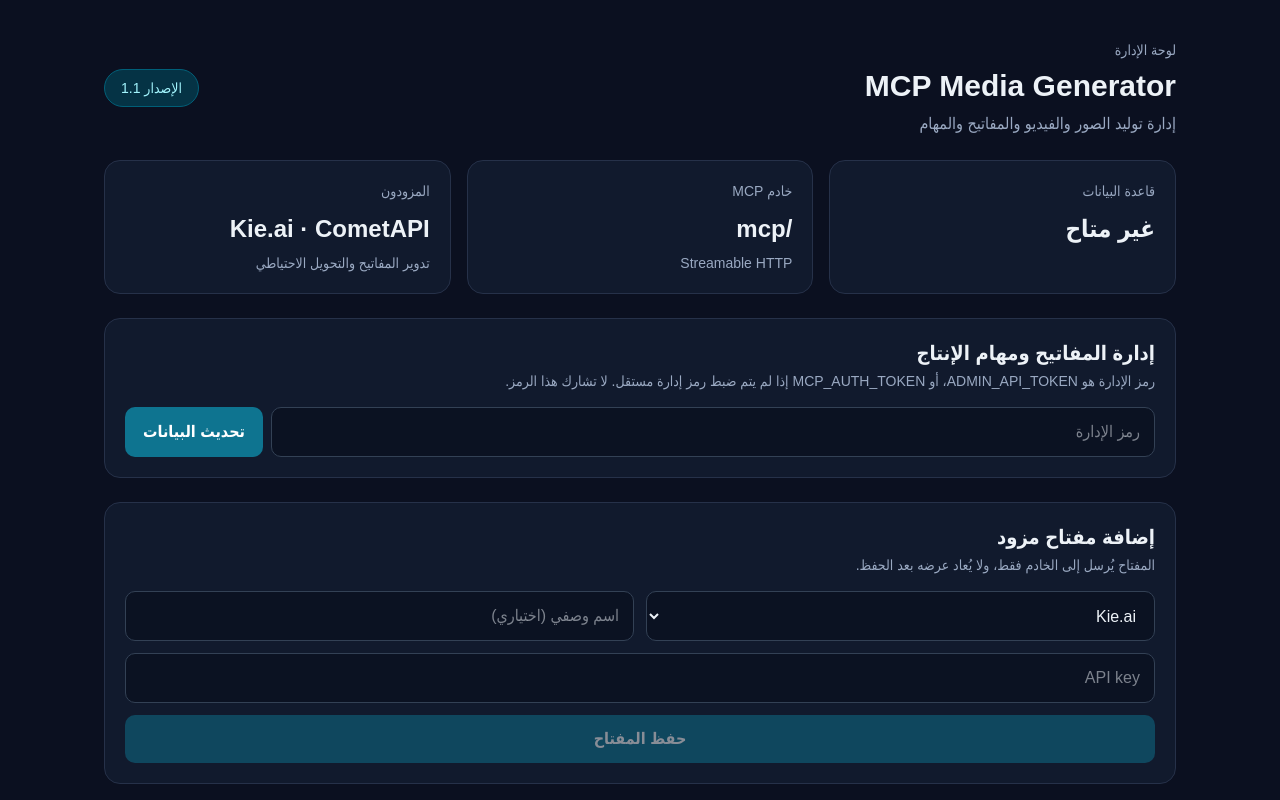
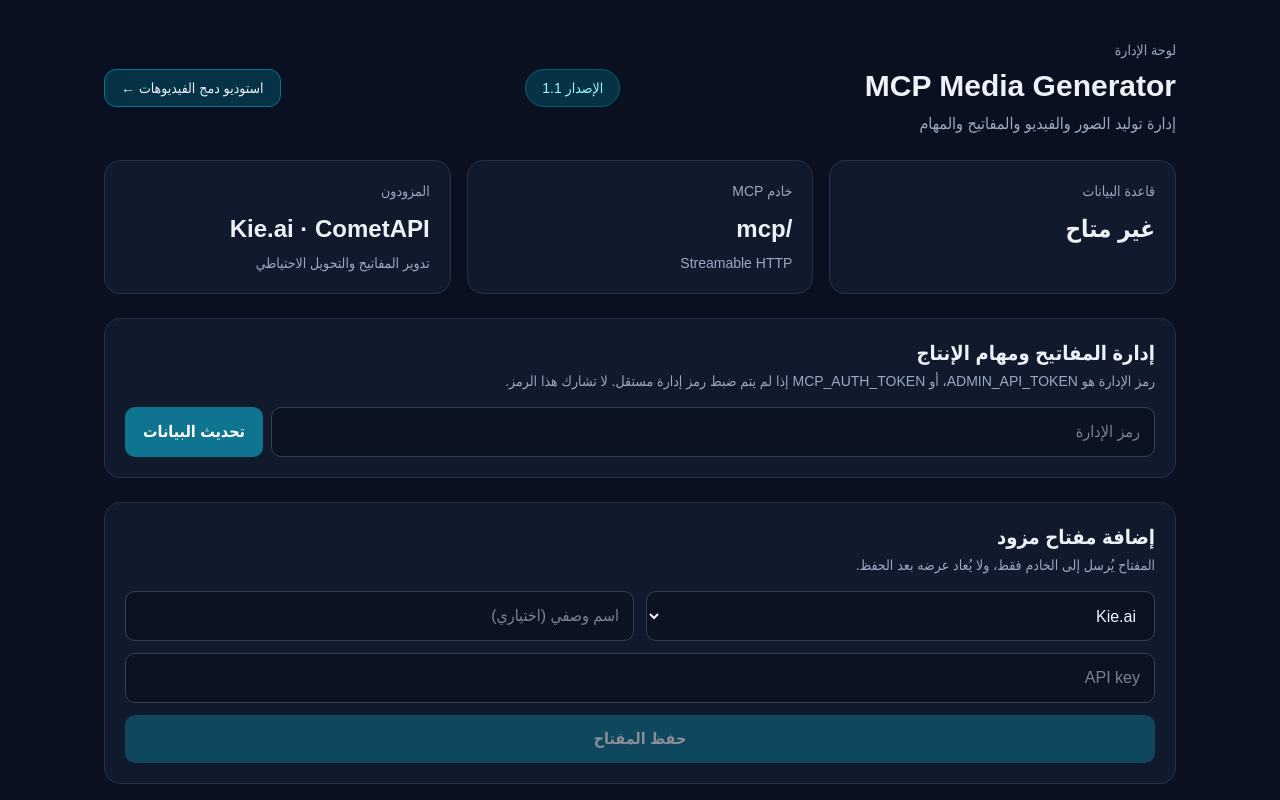
Before and after one commit to malekel7azine-lang/Abouelkhayrat, a Next.js app: page / in a window 1280 px wide. Shown: the top 800 px of the page. Built offline with nearby package versions, Linux system fonts and the light colour scheme.

Commit message:
Link video merge studio from the MCP dashboard

```diff
--- a/src/app/page.tsx
+++ b/src/app/page.tsx
@@ -14,7 +14,7 @@ export default async function Dashboard() {
     <header className="flex flex-wrap items-center justify-between gap-4">
       <div><p className="muted text-sm">لوحة الإدارة</p><h1 className="mt-2 text-3xl font-bold">MCP Media Generator</h1><p className="muted mt-2">إدارة توليد الصور والفيديو والمفاتيح والمهام</p></div>
       <span className="rounded-full border border-cyan-800 bg-cyan-950 px-4 py-2 text-sm text-cyan-200">الإصدار 1.1</span>
-    </header>
+    <a href="/merge.html" className="rounded-xl border border-cyan-700 bg-cyan-950 px-4 py-2 text-sm text-cyan-100 hover:bg-cyan-900">استوديو دمج الفيديوهات ←</a></header>
     <section className="grid gap-4 md:grid-cols-3">
       <article className="panel"><p className="muted text-sm">قاعدة البيانات</p><h2 className="mt-3 text-2xl font-semibold">{health}</h2></article>
       <article className="panel"><p className="muted text-sm">خادم MCP</p><h2 className="mt-3 text-2xl font-semibold">/mcp</h2><p className="muted mt-2 text-sm">Streamable HTTP</p></article>
```
